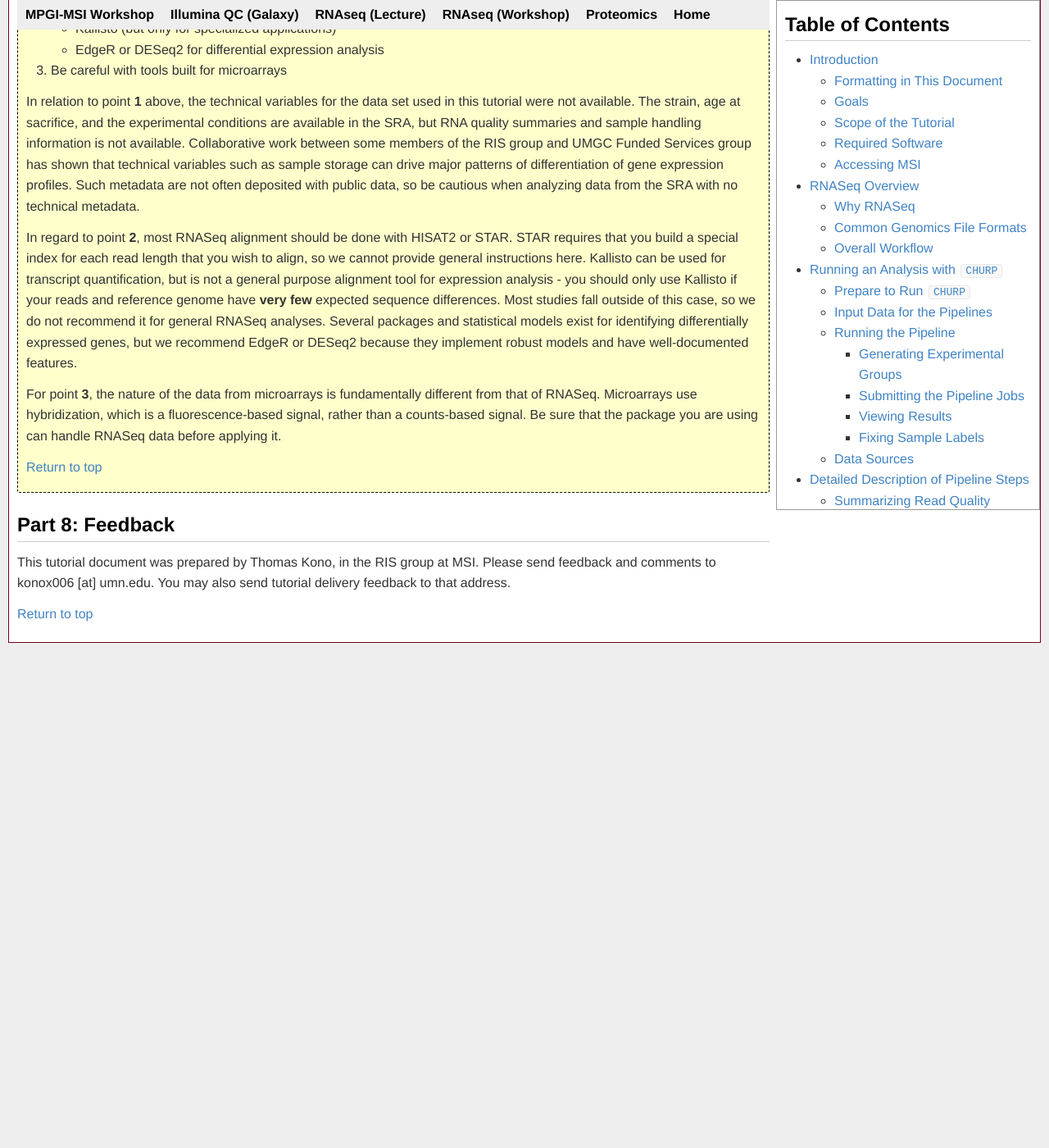
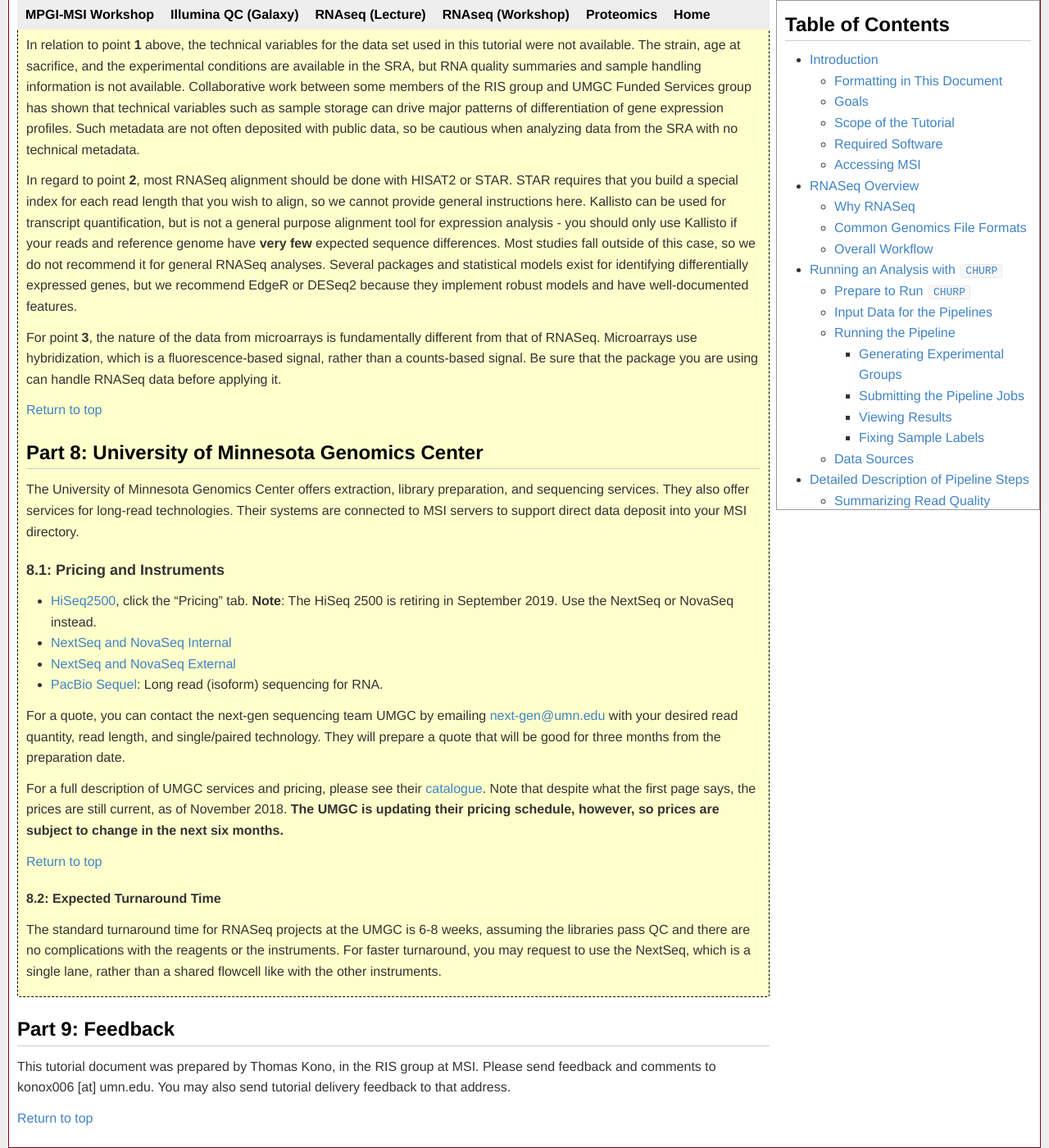
Before and after one commit to msi-ris/Tutorials, a Jekyll site: the page built from rnaseq_cmd.md, in a window 1280 px wide and 1400 px high, scrolled down 31873 px. Shown: the whole window at 82% size. Built offline with Jekyll 4.4.1, drawn with Linux system fonts in a browser that asks for light colours; before the commit the page ends 32657 px from its top, so only the background shows below that; some of the changed text lies outside the part shown.

Commit message:
Update the RNAseq tutorial

```diff
--- a/css/main.css
+++ b/css/main.css
@@ -65,6 +65,12 @@ div.warn {
     font-weight:bold;
 }
 
+img {
+    display:block;
+    margin-left:auto;
+    margin-right:auto;
+}
+
 li, ul, ol {
     line-hieght:1;
     margin:0;
--- a/css/print.css
+++ b/css/print.css
@@ -63,9 +63,11 @@ li, ul, ol {
     margin:0;
 }
 
-img {
-    width:65%;
-    align:center;
+p img {
+    display:block;
+    margin-left:auto;
+    margin-right:auto;
+    width:40%;
 }
 
 /* Style the <details> tags */
--- a/rnaseq_cmd.md
+++ b/rnaseq_cmd.md
@@ -3,9 +3,33 @@ layout: default
 title: RNASeq Analysis With the Command Line
 permalink: /rnaseq_cmd/
 exclude: false
-updated: 2019-09-04
+updated: 2019-09-26
 delivered: 2018-12-04
 ---
+
+<!-- Some daft javascript to open all <details> on print. -->
+<script type="text/javascript">
+function open_det(e) {
+  e.open = true;
+}
+function close_det(e) {
+  e.open= false;
+}
+function openall() {
+  var det_elems = document.getElementsByTagName('details');
+  var arr_det_elems = Array.prototype.slice.call(det_elems);
+  arr_det_elems.forEach(open_det);
+}
+function closeall() {
+  var det_elems = document.getElementsByTagName('details');
+  var arr_det_elems = Array.prototype.slice.call(det_elems);
+  arr_det_elems.forEach(close_det);
+}
+</script>
+
+<a onclick="javascript:openall()" href="#">Expand all details</a>
+
+<a onclick="javascript:closeall()" href="#">Collapse all details</a>
 
 <div id="navdiv" markdown="1">
 
@@ -45,16 +69,10 @@ delivered: 2018-12-04
 - [More Complex Analyses](#6)
     - [`group_template` Columns](#6.1)
     - [Links to Analysis Guides](#6.2)
-- [Recommendations](#7)
-    - [General Considerations for Experimental Design](#7.1)
-    - [How Much Sequence Data to Collect](#7.2)
-        - [UMGC Pricing](#7.2.1)
-        - [Expected Turnaround Time](#7.2.2)
-    - [Analytical Workflow Considerations](#7.3)
-- [Other RNASeq Applications](#8)
-    - [Coexpression](#8.1)
-    - [Transcriptome Assembly](#8.2)
-    - [Variant Discovery](#8.3)
+- [Developing Your Own Workflow](#7)
+- [UMGC](#8)
+    - [Pricing and Instruments](#8.1)
+    - [Expected Turnaround Time](#8.2)
 
 </div>
 
@@ -1168,7 +1186,7 @@ Use FileZilla (or your favorite SFTP client) to copy the
 `Bulk_RNASeq_Report.html` file from the specified output directory to your
 desktop. Open it in the browser and take a few minutes to scroll through it.
 
-You can view an example of the HTML report [here]({{"/materials/rnaseq_cmd/Bulk_RNASeq_Report.html" | prepend: site.baseurl }}).
+You can view an example of the HTML report [here]({{"/materials/rnaseq_cmd/Bulk_RNAseq_Report.html" | prepend: site.baseurl }}).
 Warning: it is large (approximately 3MB)!
 
 [Return to top](#top)
@@ -1595,16 +1613,16 @@ set -o pipefail
 user_name="$(id -u -n)"
 user_email="${user_name}@umn.edu"
 QSUB_ARRAY="1-8"
-OUTDIR="/panfs/roc/scratch/konox006/2019-03-14T165843.bulk_rnaseq"
-WORKDIR="/panfs/roc/scratch/konox006/2019-03-14T165843.bulk_rnaseq.work"
-DE_SCRIPT="/panfs/roc/groups/2/riss/public/CHURP/0.1.0/R_Scripts/summarize_bulk_rnaseq.R"
-REPORT_SCRIPT="/panfs/roc/groups/2/riss/public/CHURP/0.1.0/R_Scripts/bulk_rnaseq_report.Rmd"
-SAMPLESHEET="/panfs/roc/scratch/konox006/2019-03-14T165843.bulk_rnaseq/2019-03-14.konox006.bulk_rnaseq.samplesheet.txt"
+OUTDIR="/panfs/roc/scratch . . . [truncated for readability]"
+WORKDIR="/panfs/roc/scratch . . . [truncated for readability]"
+DE_SCRIPT="/panfs/roc/groups . . . [truncated for readability]"
+REPORT_SCRIPT="/panfs/roc/groups . . . [truncated for readability]"
+SAMPLESHEET="/panfs/roc/scratch/ . . . [truncated for readability]"
 PURGE="true"
 SUBSAMP="10000"
 PIPE_SCRIPT="$( cd "$( dirname "${BASH_SOURCE[0]}" )" >/dev/null && pwd )/$(basename $0)"
-single_id=$(qsub -q mesabi -m abe -M "${user_email}"  -o "${OUTDIR}" -e "${OUTDIR}" -l "mem=12000mb,nodes=1:ppn=4,walltime=7200" -t "${QSUB_ARRAY}" -v "SampleSheet=${SAMPLESHEET},PURGE=${PURGE},SUBSAMP=${SUBSAMP}" /panfs/roc/groups/2/riss/public/CHURP/0.1.0/PBS/bulk_rnaseq_single_sample.pbs || exit 1)
-summary_id=$(qsub -q mesabi -m abe -M "${user_email}"  -o "${OUTDIR}" -e "${OUTDIR}" -W "depend=afterokarray:${single_id}" -v "SampleSheet=${SAMPLESHEET},MINLEN=200,MINCPM=1.0,RSUMMARY=${DE_SCRIPT},PIPE_SCRIPT=${PIPE_SCRIPT},BULK_RNASEQ_REPORT=${REPORT_SCRIPT}" /panfs/roc/groups/2/riss/public/CHURP/0.1.0/PBS/run_summary_stats.pbs || exit 1)
+single_id=$(qsub -q mesabi -m abe -M "${user_email}" . . . [truncated for readability])
+summary_id=$(qsub -q mesabi -m abe -M "${user_email}" . . . [truncated for readability])
 echo "Output and logs will be written to ${OUTDIR}"
 echo "Emails will be sent to ${user_email}"
 echo "Single samples job array ID: ${single_id}"
@@ -1777,9 +1795,41 @@ package you are using can handle RNASeq data before applying it.
 
 [Return to top](#top)
 
+## <a name="8"></a> Part 8: University of Minnesota Genomics Center
+The University of Minnesota Genomics Center offers extraction, library
+preparation, and sequencing services. They also offer services for long-read
+technologies. Their systems are connected to MSI servers to support direct
+data deposit into your MSI directory.
+
+### <a name="8.1"></a> 8.1: Pricing and Instruments
+
+- [HiSeq2500](http://genomics.umn.edu/nextgen-hiseq-high.php), click the "Pricing" tab. **Note**: The HiSeq 2500 is retiring in September 2019. Use the NextSeq or NovaSeq instead.
+- [NextSeq and NovaSeq Internal](http://genomics.umn.edu/downloads/NovaSeq_NextSeq_Internal_Pricing_032118_update.pdf)
+- [NextSeq and NovaSeq External](http://genomics.umn.edu/downloads/NovaSeq_NextSeq_External_Pricing_032118_update.pdf)
+- [PacBio Sequel](http://genomics.umn.edu/long-read-pacbio.php): Long read (isoform) sequencing for RNA.
+
+For a quote, you can contact the next-gen sequencing team UMGC by emailing
+<next-gen@umn.edu> with your desired read quantity, read length, and
+single/paired technology. They will prepare a quote that will be good for three
+months from the preparation date.
+
+For a full description of UMGC services and pricing, please see their
+[catalogue]({{"/materials/RNASeq_cmd/UMGC_2015-16_Catalog_Internal.pdf" | prepend: site.baseurl }}).
+Note that despite what the first page says, the prices are still current,
+as of November 2018. **The UMGC is updating their pricing schedule, however,
+so prices are subject to change in the next six months.**
+
+[Return to top](#top)
+#### <a name="8.2"></a> 8.2: Expected Turnaround Time
+The standard turnaround time for RNASeq projects at the UMGC is 6-8 weeks,
+assuming the libraries pass QC and there are no complications with the reagents
+or the instruments. For faster turnaround, you may request to use the NextSeq,
+which is a single lane, rather than a shared flowcell like with the other
+instruments.
+
 </div>
 
-## Part 8: Feedback
+## Part 9: Feedback
 This tutorial document was prepared by Thomas Kono, in the RIS group at MSI.
 Please send feedback and comments to konox006 [at] umn.edu. You may also send
 tutorial delivery feedback to that address.
```
